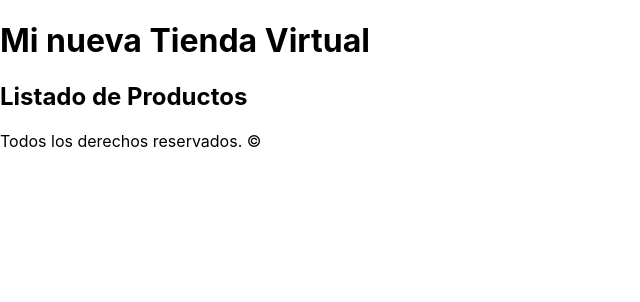
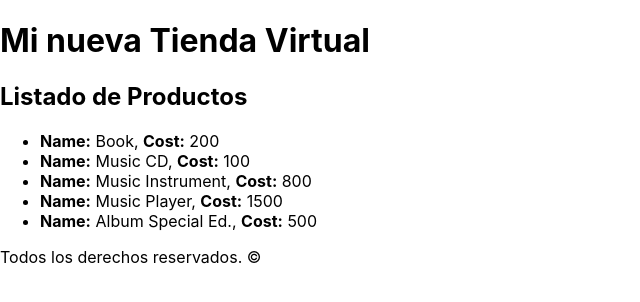
Before and after one commit to SalahAdDin/React16Redux10Projects, a React (Create React App) app in the folder basicreact/: page / in a window 1280 px wide. Shown: the top 302 px of the page, without its empty margins (0-640 px from the left). Built offline with nearby package versions, Linux system fonts and the light colour scheme.

Commit message:
[basicreact] :sunny: Working with props in components' hierachy.

```diff
--- /dev/null
+++ b/basicreact/src/components/Product.js
@@ -0,0 +1,12 @@
+import React, { Component } from 'react'
+
+class Product extends Component{
+    render() {
+        const {name, cost} = this.props.product;
+        return(
+            <li><strong>Name:</strong> {name}, <strong>Cost:</strong> {cost}</li>
+        )
+    }
+}
+
+export default Product;
--- a/basicreact/src/components/Products.js
+++ b/basicreact/src/components/Products.js
@@ -1,10 +1,16 @@
 import React, {Component} from 'react';
+import Product from './Product';
 
 class Products extends Component {
     render() {
         return (
             <div>
                 <h2>Listado de Productos</h2>
+                <ul>
+                    {Object.keys(this.props.products).map(key => (
+                       <Product key={key} product={this.props.products[key]}/>
+                    ))}
+                </ul>
             </div>
         )
     }
```
